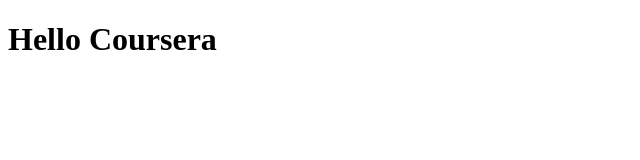
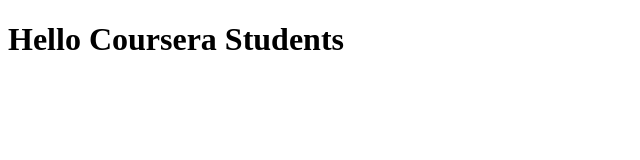
Before and after one commit to Kushagra-Keserwani/coursera-test, a plain HTML site: page index.html in a window 1280 px wide. Shown: the whole page, without its empty margins (0-640 px from the left). Drawn offline with Linux system fonts and the light colour scheme.

Commit message:
Second commit

```diff
--- a/index.html
+++ b/index.html
@@ -4,6 +4,6 @@
 	<title></title>
 </head>
 <body>
-	<h1>Hello Coursera</h1>
+	<h1>Hello Coursera Students</h1>
 </body>
 </html>
```
